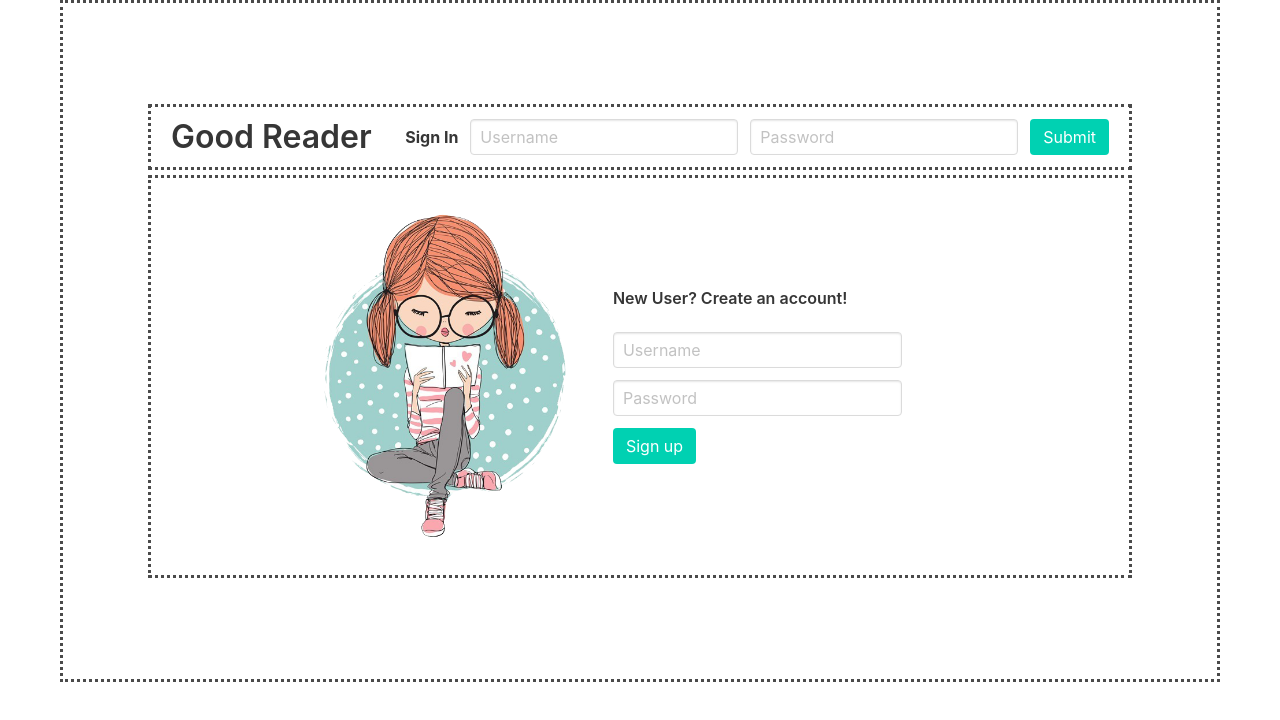
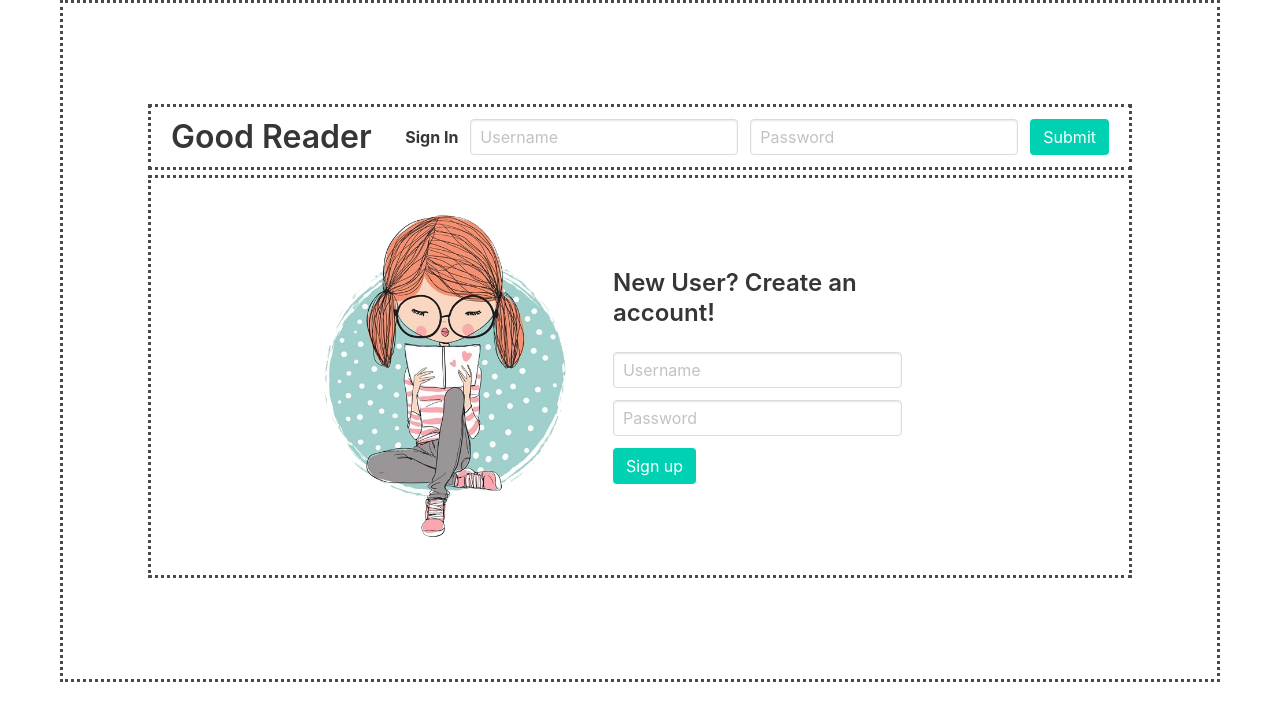
Before and after one commit to estherk15/gr-frontend, a React (Create React App) app: page / in a window 1280 px wide. Shown: the top 720 px of the page. Built offline with nearby package versions, Linux system fonts and the light colour scheme.

Commit message:
change font sizes in sign up

```diff
--- a/src/components/SignUp.js
+++ b/src/components/SignUp.js
@@ -23,7 +23,7 @@ class SignUp extends React.Component {
         </div>
 
         <div className="column is-4">
-          <div className="subtitle is-6">
+          <div className="subtitle is-4">
             <p><strong>New User? Create an account!</strong></p>
           </div>
           <div>
```
